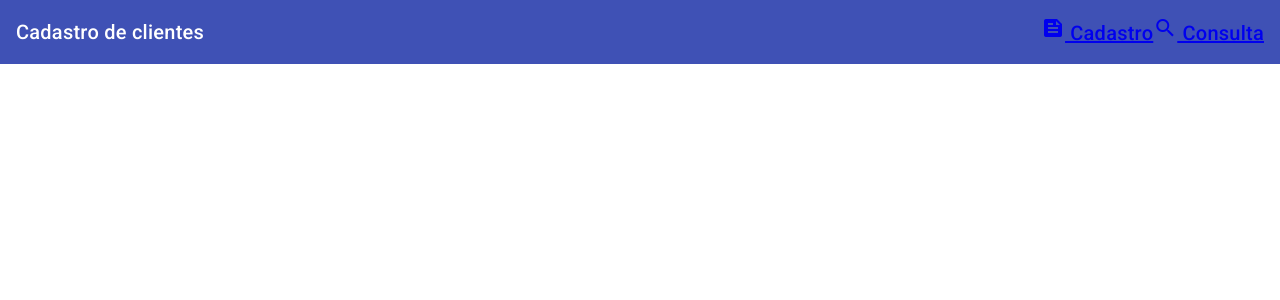
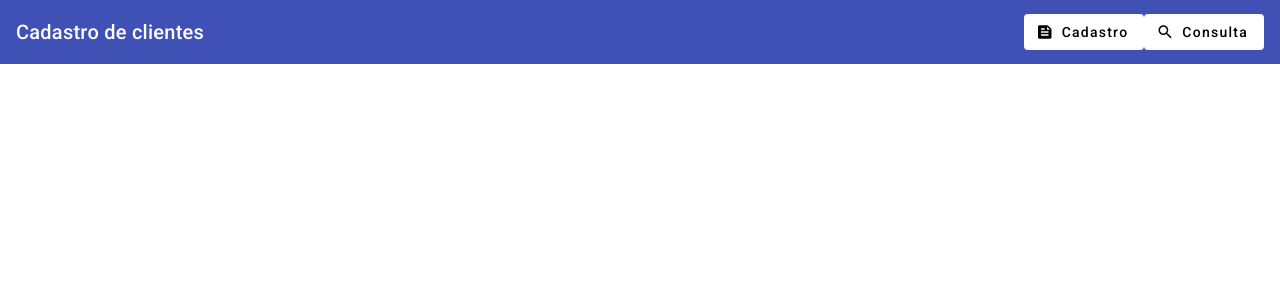
Before and after one commit to anamsilva1981/poc-crud-clientes-angular-material, an Angular app: page / in a window 1280 px wide. Shown: the top 300 px of the page. Built offline with nearby package versions, Linux system fonts and the light colour scheme.

Commit message:
feat(cadastro): refatora botões de navegação para uso de elementos button

```diff
--- a/src/app/app.component.html
+++ b/src/app/app.component.html
@@ -1,11 +1,13 @@
 <mat-toolbar color="primary">
   <span>Cadastro de clientes</span>
   <span class="spacer"></span>
-  <a routerLink="/cadastro">
+  <div fxLayout="row" fxLayoutGap="16px">
+    <button mat-flat-button routerLink="/cadastro">
     <mat-icon fontIcon="feed"></mat-icon>
-    Cadastro</a>
-  <a routerLink="/consulta">
+    Cadastro</button>
+    <button mat-flat-button routerLink="/consulta">
       <mat-icon fontIcon="search"></mat-icon>
-    Consulta</a>
+      Consulta</button>
+  </div>
 </mat-toolbar>
 <router-outlet />
```
